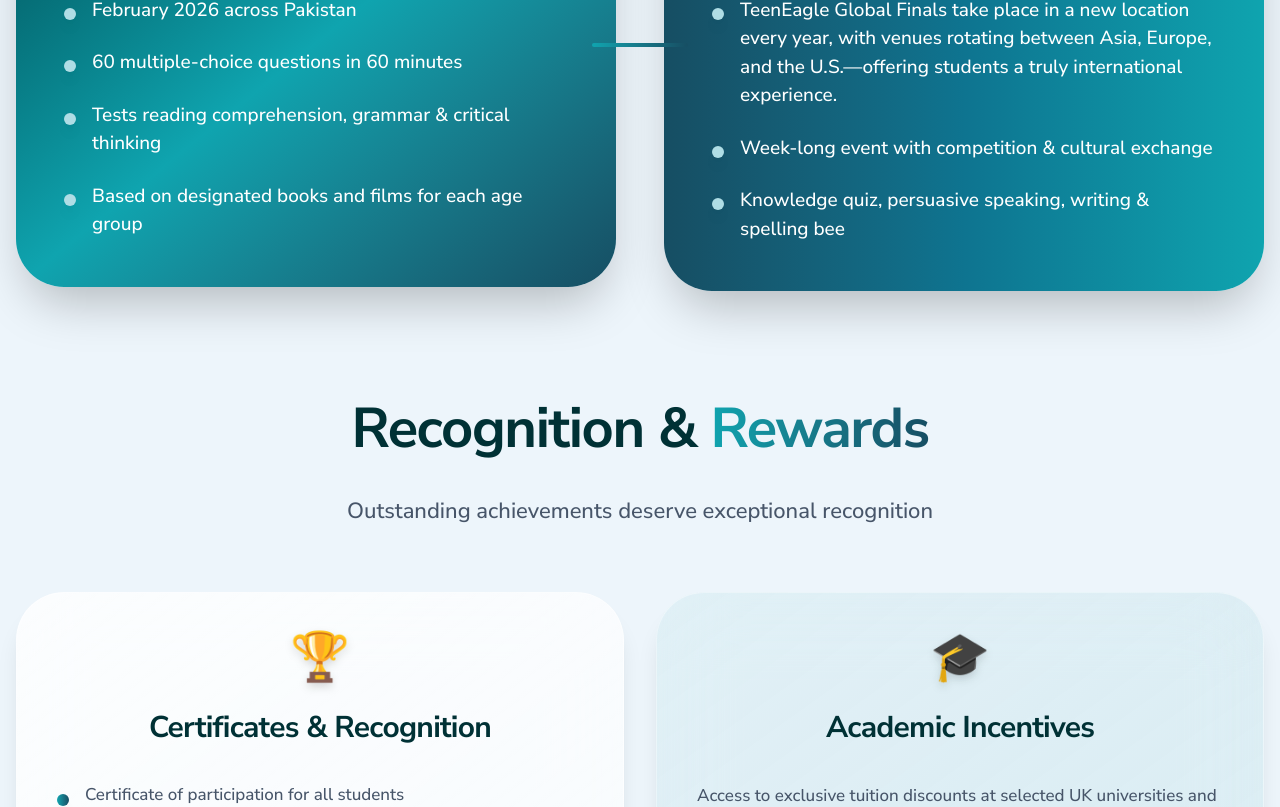
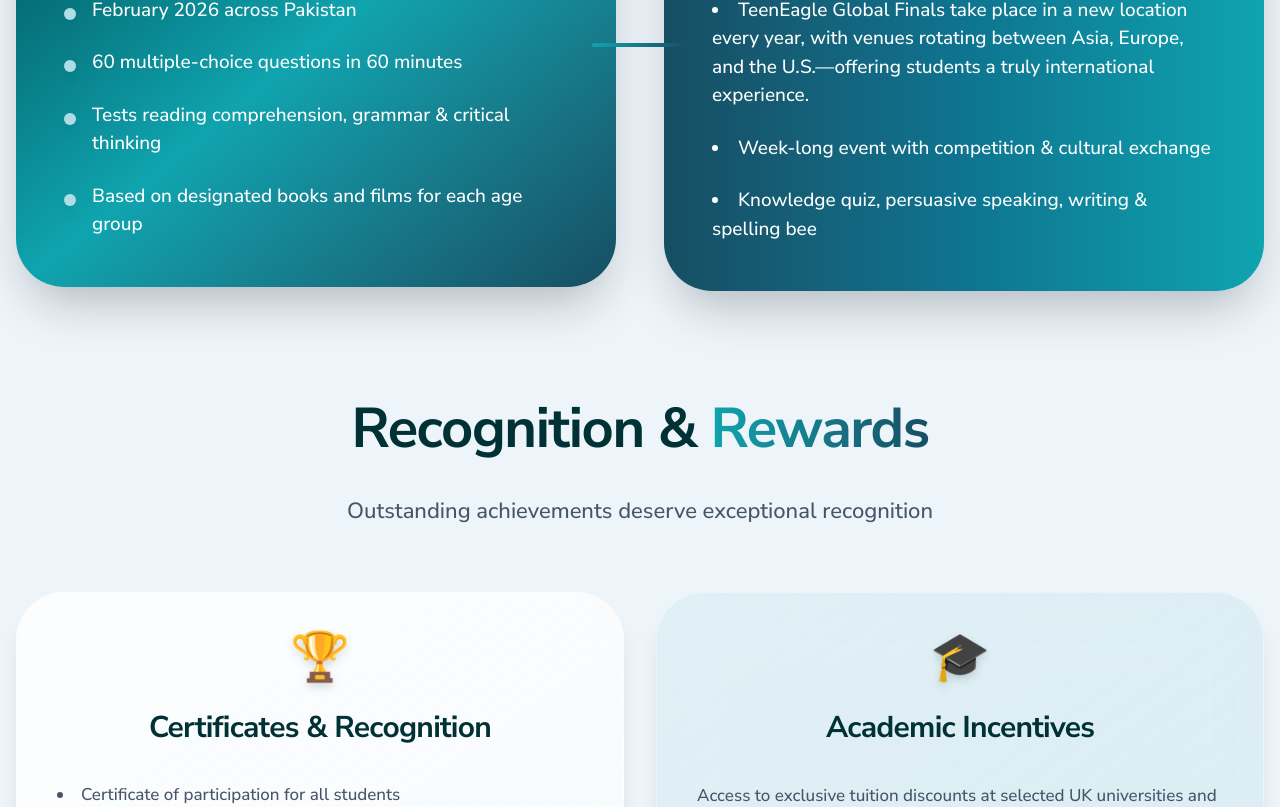
Before and after one commit to kainatkiranrashid2/inventivelearningwebsite, a Next.js app: page /teeneagle in a window 1280 px wide. Shown: the part 4433-5240 px from the top of the page. Built offline with nearby package versions, Linux system fonts and the light colour scheme.

Commit message:
`Refactor AboutUs component: adjust box padding, remove unnecessary divs, and simplify list rendering`

```diff
--- a/app/teeneagle/components/AboutUs.tsx
+++ b/app/teeneagle/components/AboutUs.tsx
@@ -334,7 +334,7 @@
             {/* Global Finals */}
             <div className="group relative">
               <div
-                className="relative bg-gradient-to-r from-[#164e63] via-[#0e7490] to-[#0FA4AF] p-12 rounded-3xl text-white
+                className="relative bg-gradient-to-r from-[#164e63] via-[#0e7490] to-[#0FA4AF] p-6 md:p-12 rounded-3xl text-white
                 shadow-2xl hover:shadow-4xl hover:scale-105 transition-all duration-700 overflow-hidden">
                 <div className="absolute inset-0 bg-gradient-to-t from-black/20 to-transparent opacity-0 group-hover:opacity-100 transition-opacity duration-700"></div>
 
@@ -357,13 +357,9 @@
                       "Week-long event with competition & cultural exchange",
                       "Knowledge quiz, persuasive speaking, writing & spelling bee",
                     ].map((item, index) => (
-                      <div
-                        key={index}
-                        className="flex items-start group-hover:translate-x-2 transition-transform duration-500"
-                        style={{ transitionDelay: `${index * 100}ms` }}>
-                        <div className="w-3 h-3 bg-[#AFDDE5] rounded-full mt-3 mr-4 flex-shrink-0 shadow-lg"></div>
+                      <li key={index}>
                         <span>{item}</span>
-                      </div>
+                      </li>
                     ))}
                   </div>
                 </div>
@@ -407,10 +403,9 @@
                     "Medal certificates (Gold, Silver, Bronze) for high achievers",
                     "Top 5 students in each category receive 20%–100% fee discounts for Global Finals",
                   ].map((item, index) => (
-                    <div key={index} className="flex items-start">
-                      <div className="w-3 h-3 bg-gradient-to-r from-[#0FA4AF] to-[#164e63] rounded-full mt-3 mr-4 flex-shrink-0 shadow-lg"></div>
+                    <li key={index}>
                       <span>{item}</span>
-                    </div>
+                    </li>
                   ))}
                 </div>
               </div>
```
